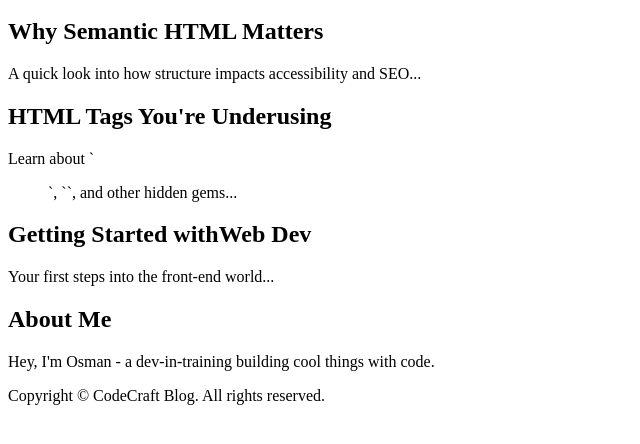
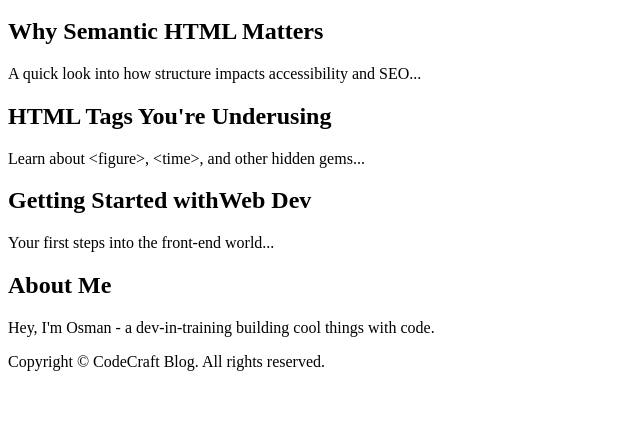
Before and after one commit to omaddow/12-weeks-front-end-challenge, a plain HTML site: page o1_blog/index.html in a window 1280 px wide. Shown: the part 154-598 px from the top of the page, without its empty margins (0-640 px from the left). Drawn offline with Linux system fonts and the light colour scheme.

Commit message:
Finish boilerplate.

```diff
--- a/o1_blog/index.html
+++ b/o1_blog/index.html
@@ -29,7 +29,7 @@
         </article>
         <article>
             <h2>HTML Tags You're Underusing</h2>
-            <p>Learn about `<figure>`, `<time>`, and other hidden gems...</p>
+            <p>Learn about &lt;figure&gt;, &lt;time&gt;, and other hidden gems...</p>
         </article>
         <article>
             <h2>Getting Started withWeb Dev</h2>
```
